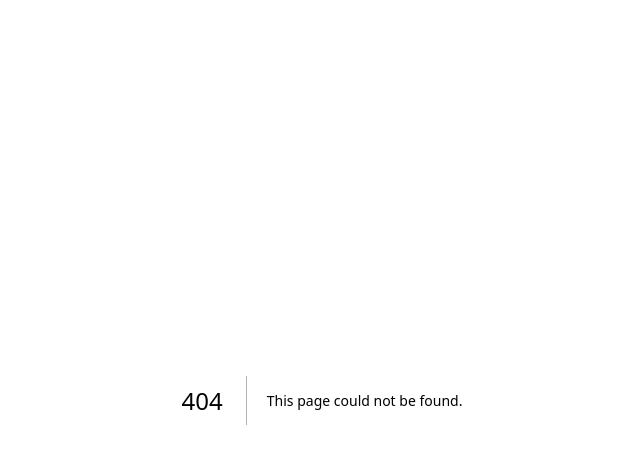
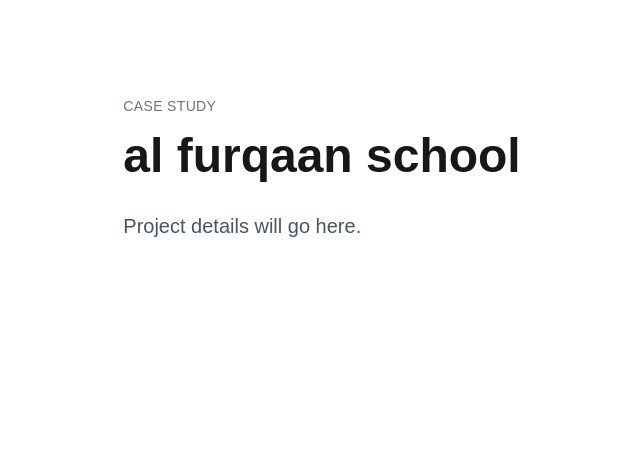
Before and after one commit to tanbuidesigns/tan-bui-designs, a Next.js app: page /work/al-furqaan-school in a window 1280 px wide. Before the commit this address had no page. Shown: the top 464 px of the page, without its empty margins (318-958 px from the left). Built offline with nearby package versions, Linux system fonts and the light colour scheme.

Commit message:
Make project cards clickable

```diff
--- /dev/null
+++ b/src/app/work/[slug]/page.tsx
@@ -0,0 +1,23 @@
+export default async function ProjectPage({
+  params,
+}: {
+  params: Promise<{ slug: string }>;
+}) {
+  const { slug } = await params;
+
+  return (
+    <main className="max-w-4xl mx-auto px-8 py-24">
+      <p className="text-sm uppercase tracking-wide text-gray-500 mb-4">
+        Case Study
+      </p>
+
+      <h1 className="text-5xl font-bold mb-8">
+        {slug.replaceAll("-", " ")}
+      </h1>
+
+      <p className="text-xl text-gray-600">
+        Project details will go here.
+      </p>
+    </main>
+  );
+}
--- a/src/components/FeaturedWorkSection.tsx
+++ b/src/components/FeaturedWorkSection.tsx
@@ -1,4 +1,5 @@
 import Image from "next/image";
+import Link from "next/link";
 import { projects } from "@/data/projects";
 
 export default function FeaturedWorkSection() {
@@ -8,6 +9,7 @@ export default function FeaturedWorkSection() {
         <p className="uppercase tracking-[0.3em] text-sm text-gray-500 mb-4">
           Selected Work
         </p>
+
         <h2 className="text-4xl md:text-6xl font-bold">
           Projects with purpose.
         </h2>
@@ -15,9 +17,10 @@ export default function FeaturedWorkSection() {
 
       <div className="grid md:grid-cols-2 gap-8">
         {projects.map((project) => (
-          <article
+          <Link
             key={project.title}
-            className="group border border-gray-200 hover:border-black transition overflow-hidden"
+            href={`/work/${project.slug}`}
+            className="group block border border-gray-200 hover:border-black transition overflow-hidden"
           >
             <div className="relative z-0 aspect-[4/3] bg-gray-100 border-b border-gray-200">
               <Image
@@ -39,7 +42,7 @@ export default function FeaturedWorkSection() {
 
               <p className="text-gray-600">{project.result}</p>
             </div>
-          </article>
+          </Link>
         ))}
       </div>
     </section>
```
